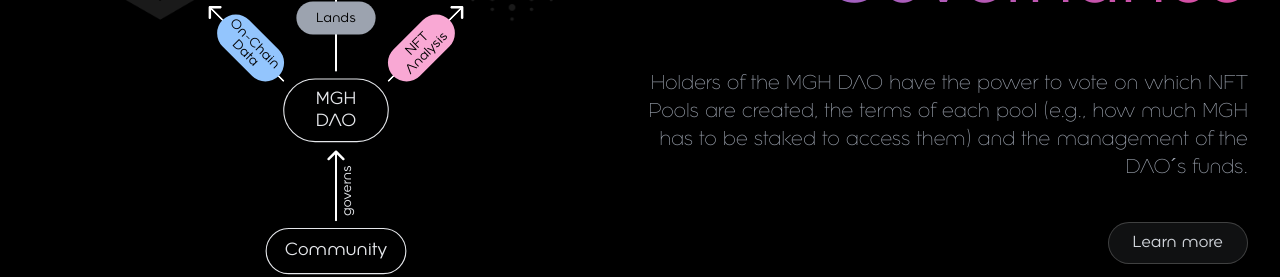
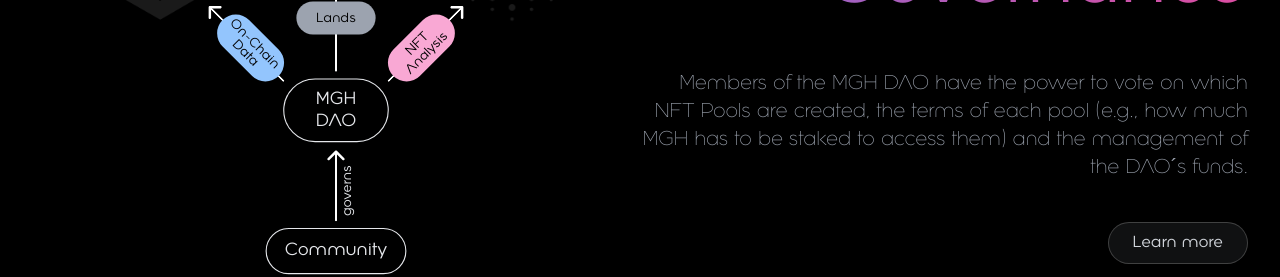
Before and after one commit to thehubdao/HUB-Website, a Next.js app: page / in a window 1280 px wide. Shown: the part 7396-7673 px from the top of the page. Built offline with nearby package versions, Linux system fonts and the light colour scheme.

Commit message:
minor text changes

```diff
--- a/components/Governance.tsx
+++ b/components/Governance.tsx
@@ -16,7 +16,7 @@ const Governance = ({ scroll }: any) => {
                     <div className="flex flex-col items-center lg:items-end 2xl:items-center text-center lg:text-right 2xl:text-center w-full">
 
                         <h2 className={`text-transparent bg-clip-text bg-gradient-to-br from-blue-500 to-pink-500 mb-10`}>MGH Governance</h2>
-                        <p className="long-text">Holders of the MGH DAO have the power to vote on which NFT Pools are created, the terms of each pool (e.g., how much MGH has to be staked to access them) and the management of the DAO´s funds.</p>
+                        <p className="long-text">Members of the MGH DAO have the power to vote on which NFT Pools are created, the terms of each pool (e.g., how much MGH has to be staked to access them) and the management of the DAO´s funds.</p>
 
                         <div className="max-w-xs self-center lg:self-end 2xl:self-center mt-10 button">
                             <a href="https://snapshot.org/#/metagamehub.eth" target="_blank">
```
